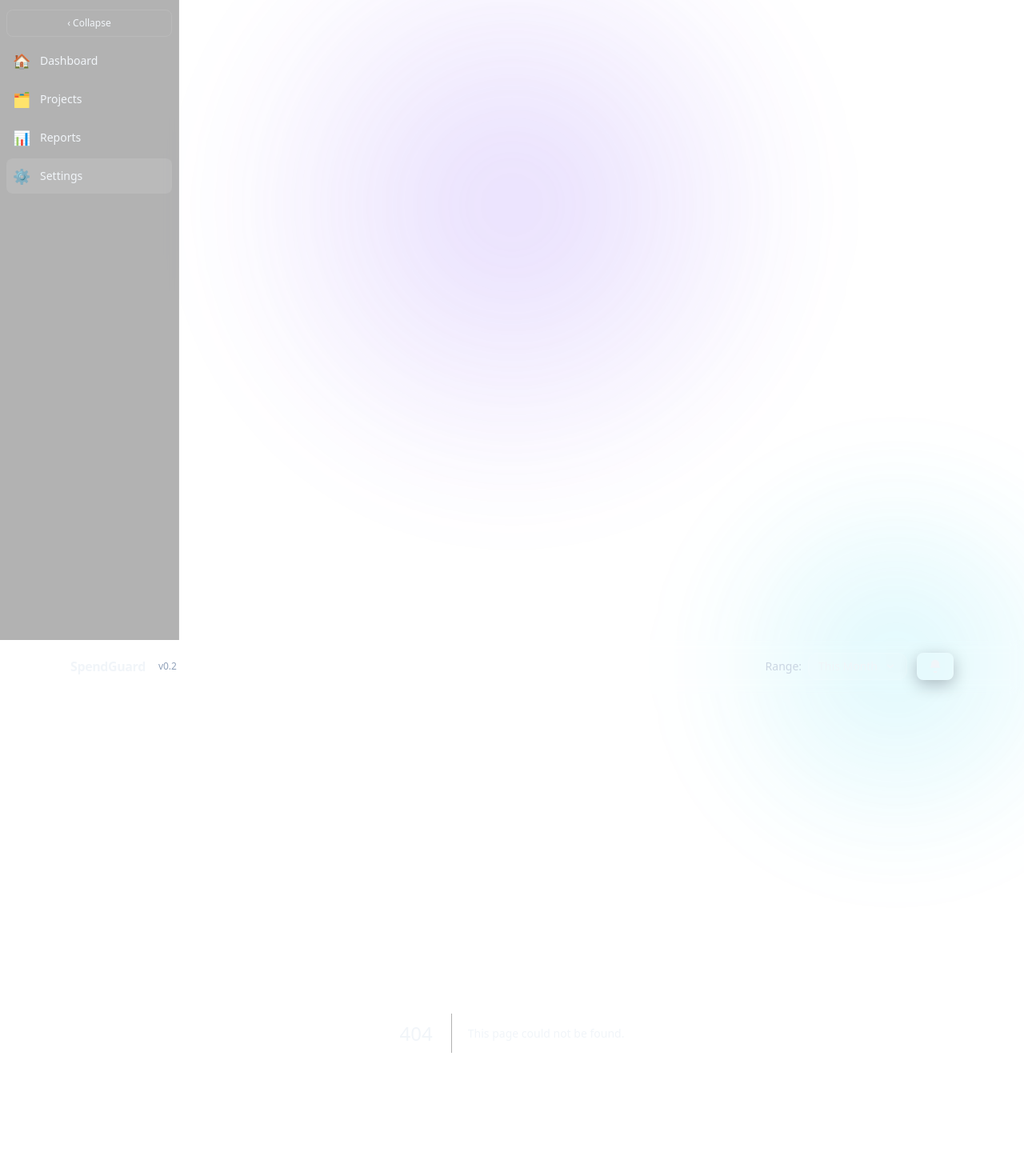
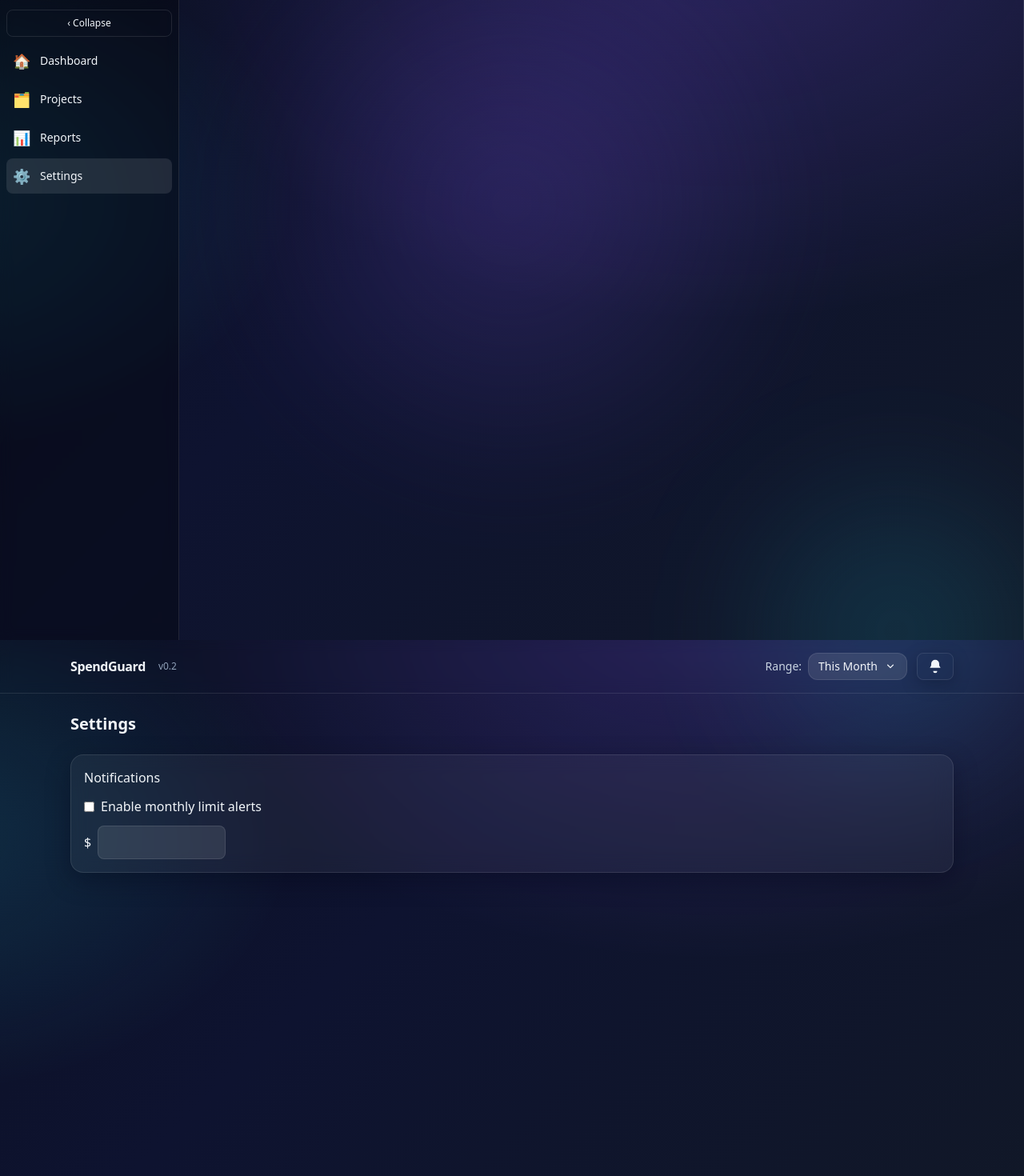
Before and after one commit to Harry25791/spend-guard, a Next.js app: page /settings in a window 1280 px wide. Before the commit this address had no page. Shown: the top 1470 px of the page at 80% size. Built offline with nearby package versions, Linux system fonts and the light colour scheme.

Commit message:
ui: stubbed reports and settings

```diff
--- a/src/app/globals.css
+++ b/src/app/globals.css
@@ -89,3 +89,12 @@ body {
   .btn-sm { @apply px-3 py-1.5 text-xs rounded-lg; }
   .btn-lg { @apply px-4 py-2 text-base rounded-xl; }
 }
+
+/* ==== Chart glow helpers (SVG-friendly) ==== */
+.sg-glow-violet { filter: drop-shadow(0 0 6px rgba(139,92,246,.45)) drop-shadow(0 0 14px rgba(139,92,246,.25)); }
+.sg-glow-cyan   { filter: drop-shadow(0 0 6px rgba(34,211,238,.45)) drop-shadow(0 0 14px rgba(34,211,238,.25)); }
+
+/* Slightly brighter axes/ticks for dark BG */
+.recharts-cartesian-axis-tick-value { fill: rgba(248,250,252,0.82) !important; }
+.recharts-cartesian-axis-line { stroke: rgba(255,255,255,0.18) !important; }
+.recharts-cartesian-grid-vertical, .recharts-cartesian-grid-horizontal { stroke: rgba(255,255,255,0.08) !important; }
--- a/src/app/page.tsx
+++ b/src/app/page.tsx
@@ -475,13 +475,13 @@ export default function Home() {
         <div className="flex gap-3">
           <button
             onClick={() => downloadFilteredCSV(scope)}
-            className="btn btn-emerald"
+            className="bg-emerald-600 hover:bg-emerald-500"
           >
             Export CSV — {labelForScope(scope)}
           </button>
           <button
             onClick={() => downloadFilteredJSON(scope)}
-            className="btn btn-emerald"
+            className="bg-emerald-600 hover:bg-emerald-500"
           >
             Export JSON — {labelForScope(scope)}
           </button>
--- /dev/null
+++ b/src/app/reports/page.tsx
@@ -0,0 +1,10 @@
+export default function Reports() {
+  return (
+    <div className="space-y-4">
+      <h1 className="text-xl font-semibold">Reports</h1>
+      <p className="text-slate-400">
+        Premium Insights & PDF export will live here in Phase 2. For now, this is a placeholder.
+      </p>
+    </div>
+  );
+}
--- /dev/null
+++ b/src/app/settings/page.tsx
@@ -0,0 +1,46 @@
+"use client";
+import { useEffect, useState } from "react";
+
+export default function Settings() {
+  const [enabled, setEnabled] = useState(true);
+  const [limit, setLimit] = useState<number>(0);
+
+  useEffect(() => {
+    try {
+      const s = JSON.parse(localStorage.getItem("settings") || "{}");
+      setEnabled(!!s.alertsEnabled);
+      setLimit(Number(s.monthlyLimitUsd) || 0);
+    } catch {}
+  }, []);
+  useEffect(() => {
+    const raw = localStorage.getItem("settings");
+    let merged: any = {};
+    try { merged = raw ? JSON.parse(raw) : {}; } catch {}
+    merged.alertsEnabled = enabled;
+    merged.monthlyLimitUsd = limit;
+    localStorage.setItem("settings", JSON.stringify(merged));
+  }, [enabled, limit]);
+
+  return (
+    <div className="space-y-6">
+      <h1 className="text-xl font-semibold">Settings</h1>
+      <div className="sg-card p-4">
+        <h2 className="font-medium mb-3">Notifications</h2>
+        <label className="flex items-center gap-2">
+          <input type="checkbox" checked={enabled} onChange={(e)=>setEnabled(e.target.checked)} />
+          Enable monthly limit alerts
+        </label>
+        <div className="mt-3 flex items-center gap-2">
+          <span>$</span>
+          <input
+            type="number"
+            min={0}
+            value={limit || ""}
+            onChange={(e)=>setLimit(Number(e.target.value)||0)}
+            className="w-40 rounded-lg bg-white/10 border border-white/10 px-3 py-2"
+          />
+        </div>
+      </div>
+    </div>
+  );
+}
--- a/src/components/charts/MiniLine.tsx
+++ b/src/components/charts/MiniLine.tsx
@@ -50,11 +50,11 @@ export default function MiniLine({
           />
           <Line
             type="monotone"
-            dataKey={valueKey}
-            stroke="rgba(124,58,237,0.95)"
-            strokeWidth={2}
+            dataKey="cost"
+            stroke="rgba(139,92,246,0.9)"      // visible stroke
+            strokeWidth={2.25}
             dot={false}
-            activeDot={{ r: 2.5 }}
+            activeDot={{ r: 4, className: "sg-glow-violet", style: { filter: "drop-shadow(0 0 10px rgba(139,92,246,.6))" } }}
           />
         </LineChart>
       </ResponsiveContainer>
--- a/src/components/charts/TopModelsBar.tsx
+++ b/src/components/charts/TopModelsBar.tsx
@@ -1,6 +1,6 @@
-// src/components/charts/TopModelsBar.tsx
 "use client";
-import { Bar, BarChart, CartesianGrid, ResponsiveContainer, Tooltip, XAxis, YAxis } from "recharts";
+import { useState } from "react";
+import { Bar, BarChart, CartesianGrid, ResponsiveContainer, Tooltip, XAxis, YAxis, Cell } from "recharts";
 import { chartTheme } from "./theme";
 import { fmtUsd } from "./utils";
 
@@ -12,55 +12,48 @@ function prepare(entries: Entry[], topN: number) {
     const key = (e.model || "unknown").trim();
     map.set(key, (map.get(key) || 0) + (Number(e.cost) || 0));
   }
-  const rows = Array.from(map.entries())
+  return Array.from(map.entries())
     .map(([model, cost]) => ({ model, cost: Number(cost.toFixed(2)) }))
-    .sort((a, b) => b.cost - a.cost);
-
-  const top = rows.slice(0, topN);
-  const rest = rows.slice(topN);
-  const otherSum = rest.reduce((s, r) => s + r.cost, 0);
-  if (otherSum > 0) top.push({ model: "Other", cost: Number(otherSum.toFixed(2)) });
-  return top.reverse(); // smallest at top for nicer labels
+    .sort((a, b) => b.cost - a.cost)
+    .slice(0, topN);
 }
 
-type Props = {
-  entries: Entry[];
-  topN?: number;
-  height?: number;
-  ariaLabel?: string;
-};
+const FILL = "rgba(139,92,246,0.38)";   // violet (deeper)
+const STROKE = "rgba(139,92,246,0.85)"; // violet outline
+const FILL_HOVER = "rgba(139,92,246,0.6)";
 
-export default function TopModelsBar({ entries, topN = 5, height = 260, ariaLabel = "Top models" }: Props) {
+export default function TopModelsBar({
+  entries, topN = 8, height = 240, ariaLabel = "Top models by cost",
+}: { entries: Entry[]; topN?: number; height?: number; ariaLabel?: string; }) {
+  const [hi, setHi] = useState<number | null>(null);
   const data = prepare(entries, topN);
 
   return (
-    <div aria-label={ariaLabel} className="w-full">
-      <ResponsiveContainer width="100%" height={height}>
-        <BarChart data={data} layout="vertical" margin={{ top: 6, right: 12, left: 12, bottom: 0 }}>
-          <CartesianGrid stroke={chartTheme.grid.stroke} />
-          <XAxis
-            type="number"
-            tick={{ ...chartTheme.axis.tick }}
-            stroke={chartTheme.axis.line.stroke}
-            tickFormatter={(v) => fmtUsd(v as number)}
-          />
-          <YAxis
-            dataKey="model"
-            type="category"
-            tick={{ ...chartTheme.axis.tick }}
-            stroke={chartTheme.axis.line.stroke}
-            width={120}
-          />
+    <div role="img" aria-label={ariaLabel} className="h-[var(--h,240px)]" style={{ ['--h' as any]: `${height}px` }}>
+      <ResponsiveContainer width="100%" height="100%">
+        <BarChart
+          data={data}
+          margin={{ left: 6, right: 12, top: 8, bottom: 8 }}
+          onMouseMove={(s: any) => setHi(typeof s?.activeTooltipIndex === "number" ? s.activeTooltipIndex : null)}
+          onMouseLeave={() => setHi(null)}
+        >
+          <CartesianGrid stroke={chartTheme.grid.stroke} vertical={false} />
+          <XAxis dataKey="model" tick={{ ...chartTheme.axis.tick, fontSize: 11 }} axisLine={{ ...chartTheme.axis.line }} tickMargin={8}/>
+          <YAxis tick={chartTheme.axis.tick} axisLine={{ ...chartTheme.axis.line }} width={64}/>
           <Tooltip
-            contentStyle={{
-              background: chartTheme.tooltip.bg,
-              border: chartTheme.tooltip.border,
-              borderRadius: chartTheme.tooltip.radius,
-            }}
+            contentStyle={{ background: chartTheme.tooltip.bg, border: chartTheme.tooltip.border, borderRadius: chartTheme.tooltip.radius }}
             labelStyle={{ color: chartTheme.tooltip.color }}
             formatter={(val: number) => fmtUsd(val)}
           />
-          <Bar dataKey="cost" fill="rgba(34,211,238,0.35)" stroke="rgba(34,211,238,0.9)" strokeWidth={1.5} />
+          <Bar dataKey="cost" stroke={STROKE} strokeWidth={1.4} radius={[6,6,6,6]}>
+            {data.map((_, i) => (
+              <Cell
+                key={i}
+                fill={hi === i ? FILL_HOVER : FILL}
+                className={hi === i ? "sg-glow-violet" : ""}
+              />
+            ))}
+          </Bar>
         </BarChart>
       </ResponsiveContainer>
     </div>
--- a/src/components/charts/theme.ts
+++ b/src/components/charts/theme.ts
@@ -1,14 +1,13 @@
-// src/components/charts/theme.ts
 export const chartTheme = {
-  grid: { stroke: "rgba(255,255,255,0.06)" },
+  grid: { stroke: "rgba(255,255,255,0.08)" },
   axis: {
-    tick: { fill: "rgba(255,255,255,0.72)" },
-    line: { stroke: "rgba(255,255,255,0.12)" },
+    tick: { fill: "rgba(248,250,252,0.82)" },
+    line: { stroke: "rgba(255,255,255,0.18)" },
   },
   tooltip: {
-    bg: "rgba(1, 8, 23, 0.85)",
-    border: "1px solid rgba(255,255,255,0.12)",
+    bg: "rgba(2, 6, 23, 0.92)",
+    border: "1px solid rgba(255,255,255,0.14)",
     radius: 12,
-    color: "rgba(255,255,255,0.9)",
+    color: "rgba(255,255,255,0.92)",
   },
 };
```
